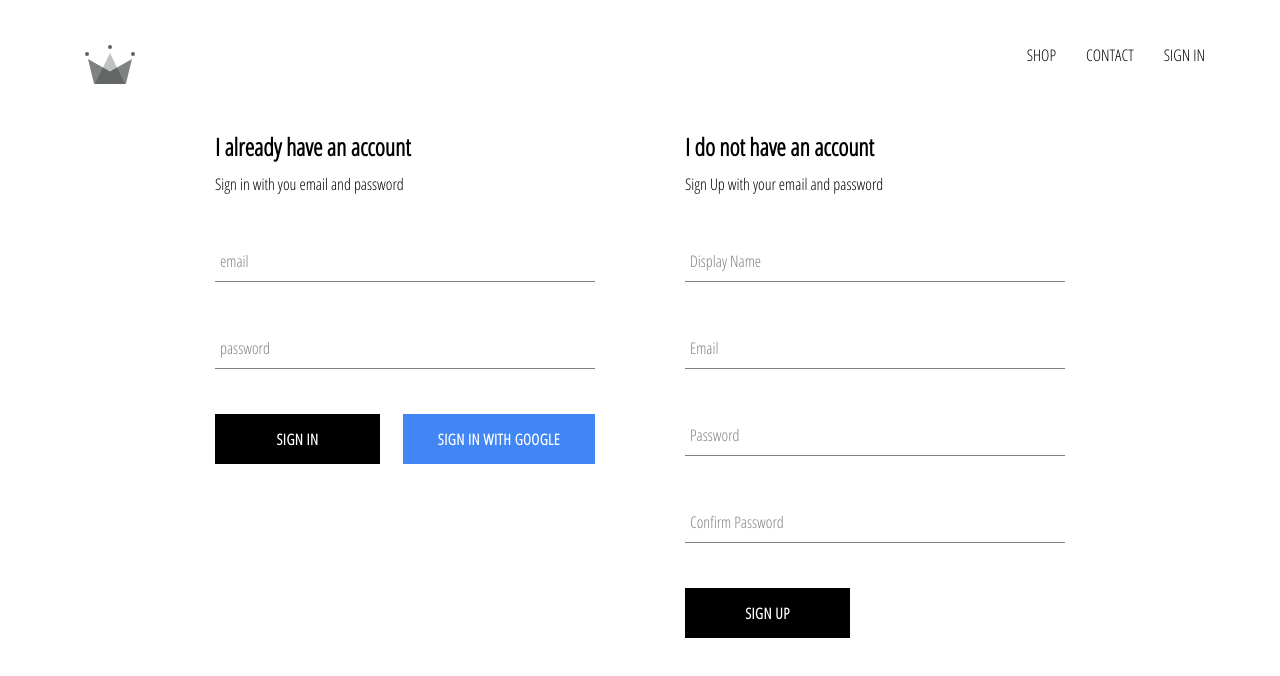
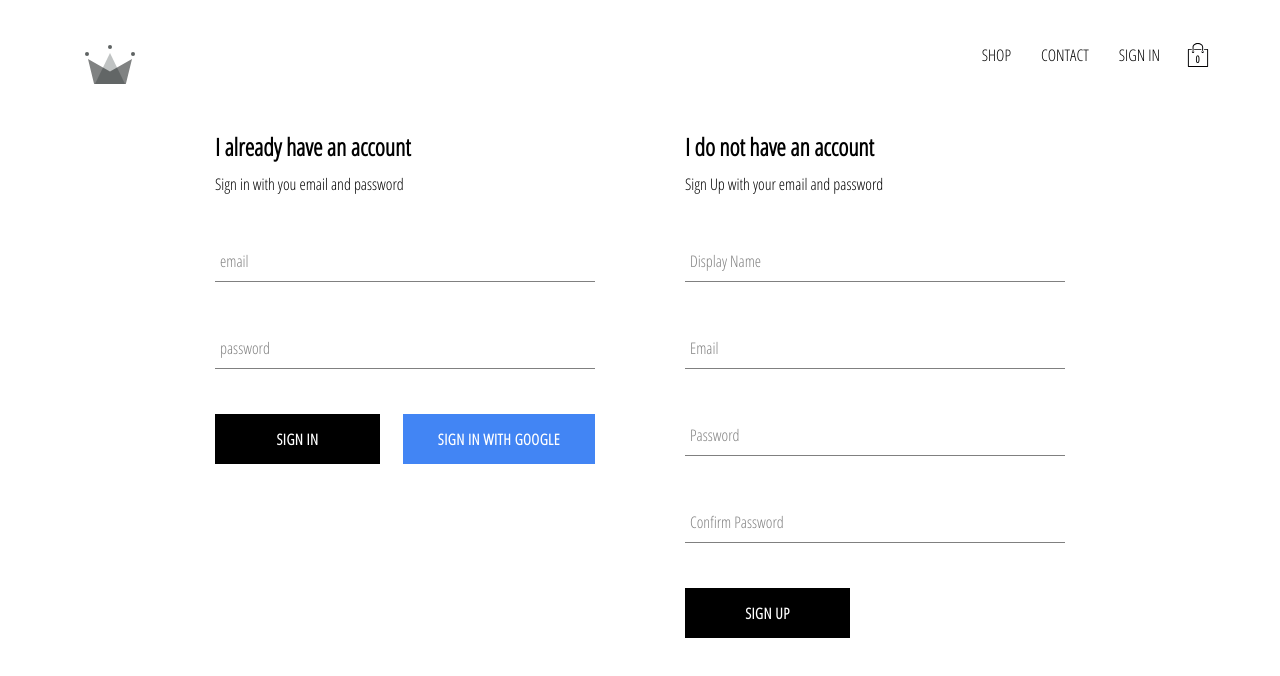
Before and after one commit to noworriesimhere/crwn-shop, a React (Create React App) app: page /signin in a window 1280 px wide. Shown: the top 676 px of the page. Built offline with nearby package versions, Linux system fonts and the light colour scheme; no server answers.

Commit message:
added cartIcon and cartDropdown components to our application, also implemented cart reducer

```diff
--- /dev/null
+++ b/src/components/cart-dropdown/cart-dropdown.component.jsx
@@ -0,0 +1,16 @@
+import React from 'react';
+
+import CustomButton from '../custom-button/custom-button.component';
+
+import './cart-dropdown.styles.scss';
+
+const CartDropdown = () => {
+  return (
+    <div className='cart-dropdown'>
+      <div className='cart-items' />
+      <CustomButton>GO TO CHECKOUT</CustomButton>
+    </div>
+  );
+};
+
+export default CartDropdown;
--- /dev/null
+++ b/src/components/cart-dropdown/cart-dropdown.styles.scss
@@ -0,0 +1,24 @@
+.cart-dropdown {
+  position: absolute;
+  width: 240px;
+  height: 340px;
+  display: flex;
+  flex-direction: column;
+  padding: 20px;
+  border: 1px solid black;
+  background-color: white;
+  top: 90px;
+  right: 40px;
+  z-index: 5;
+
+  .cart-items {
+    height: 240px;
+    display: flex;
+    flex-direction: column;
+    overflow: scroll;
+  }
+
+  button {
+    margin-top: auto;
+  }
+}
--- /dev/null
+++ b/src/components/cart-icon/cart-icon.component.jsx
@@ -0,0 +1,23 @@
+import React from 'react';
+import { connect } from 'react-redux';
+
+import { toggleCartHidden } from '../../redux/cart/cart.actions';
+
+import { ReactComponent as ShoppingIcon } from '../../assets/shopping-bag.svg';
+
+import './cart-icon.styles.scss';
+
+const CartIcon = ({ toggleCartHidden }) => {
+  return (
+    <div className='cart-icon' onClick={toggleCartHidden}>
+      <ShoppingIcon className='shopping-icon' />
+      <span className='item-count'>0</span>
+    </div>
+  );
+};
+
+const mapDispatchToProps = (dispatch) => ({
+  toggleCartHidden: () => dispatch(toggleCartHidden()),
+});
+
+export default connect(null, mapDispatchToProps)(CartIcon);
--- /dev/null
+++ b/src/components/cart-icon/cart-icon.styles.scss
@@ -0,0 +1,21 @@
+.cart-icon {
+  width: 45px;
+  height: 45px;
+  position: relative;
+  display: flex;
+  align-items: center;
+  justify-content: center;
+  cursor: pointer;
+
+  .shopping-icon {
+    width: 24px;
+    height: 24px;
+  }
+
+  .item-count {
+    position: absolute;
+    font-size: 10px;
+    font-weight: bold;
+    bottom: 12px;
+  }
+}
--- a/src/components/header/header.component.jsx
+++ b/src/components/header/header.component.jsx
@@ -3,12 +3,14 @@ import { Link } from 'react-router-dom';
 import { connect } from 'react-redux';
 
 import { auth } from '../../firebase/firebase.utils';
+import CartIcon from '../cart-icon/cart-icon.component';
+import CartDropdown from '../cart-dropdown/cart-dropdown.component';
 
 import { ReactComponent as Logo } from '../../assets/crown.svg';
 
 import './header.styles.scss';
 
-const Header = ({ currentUser }) => (
+const Header = ({ currentUser, hidden }) => (
   <div className='header'>
     <Link className='logo-container' to='/'>
       <Logo className='logo' />
@@ -29,12 +31,15 @@ const Header = ({ currentUser }) => (
           SIGN IN
         </Link>
       )}
+      <CartIcon />
     </div>
+    {hidden ? null : <CartDropdown />}
   </div>
 );
 
-const mapStateToProps = (state) => ({
-  currentUser: state.user.currentUser,
+const mapStateToProps = ({ user: { currentUser }, cart: { hidden } }) => ({
+  currentUser,
+  hidden,
 });
 
 export default connect(mapStateToProps)(Header);
--- /dev/null
+++ b/src/redux/cart/cart.actions.js
@@ -0,0 +1,5 @@
+import CartActionTypes from './cart.types';
+
+export const toggleCartHidden = () => ({
+  type: CartActionTypes.TOGGLE_CART_HIDDEN,
+});
--- /dev/null
+++ b/src/redux/cart/cart.reducer.js
@@ -0,0 +1,19 @@
+import CartActionTypes from './cart.types';
+
+const INITIAL_STATE = {
+  hidden: true,
+};
+
+const cartReducer = (state = INITIAL_STATE, action) => {
+  switch (action.type) {
+    case CartActionTypes.TOGGLE_CART_HIDDEN:
+      return {
+        ...state,
+        hidden: !state.hidden,
+      };
+    default:
+      return state;
+  }
+};
+
+export default cartReducer;
--- /dev/null
+++ b/src/redux/cart/cart.types.js
@@ -0,0 +1,5 @@
+const CartActionTypes = {
+  TOGGLE_CART_HIDDEN: 'TOGGLE_CART_HIDDEN',
+};
+
+export default CartActionTypes;
--- a/src/redux/root-reducer.js
+++ b/src/redux/root-reducer.js
@@ -1,7 +1,9 @@
 import { combineReducers } from 'redux';
 
 import userReducer from './user/user.reducer';
+import cartReducer from './cart/cart.reducer';
 
 export default combineReducers({
   user: userReducer,
+  cart: cartReducer,
 });
```
Also changed, not shown: src/assets/shopping-bag.svg (added).
